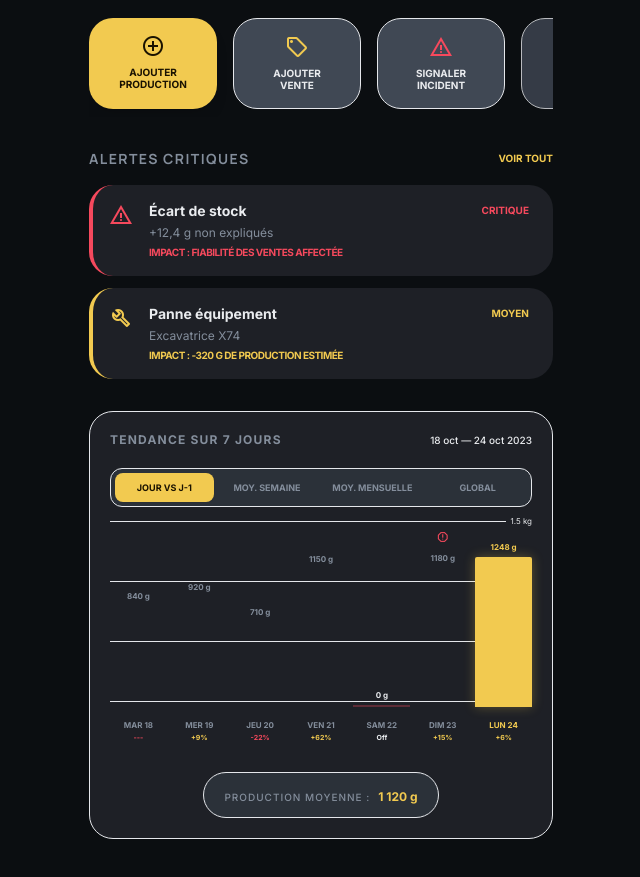
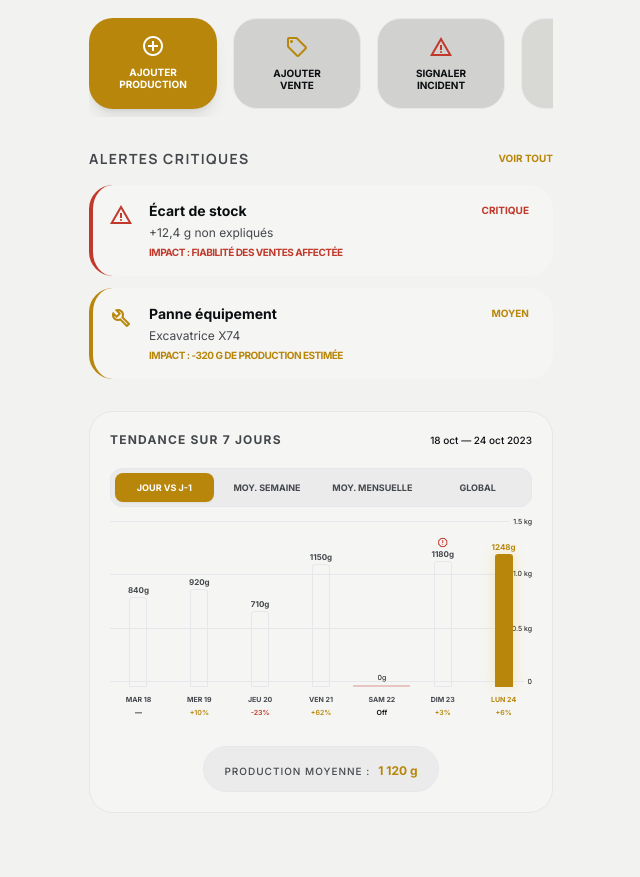
Before and after one commit to maravillapapi/GTAGoldTrackingApp, a React (Vite) app: page / in a window 1280 px wide. Shown: the part 1032-1909 px from the top of the page, without its empty margins (375-1015 px from the left). Built offline with nearby package versions, Linux system fonts and the light colour scheme.

Commit message:
UI: Finalisation du mode sombre (Binance), correction du graphique 7j et navigation globale

```diff
--- a/src/components/NavigationTabBar.tsx
+++ b/src/components/NavigationTabBar.tsx
@@ -4,11 +4,11 @@ import { Icon } from './Icon';
 
 const NavigationTabBar: React.FC = () => {
   return (
-    <nav className="fixed bottom-0 left-0 w-full z-50 flex justify-around items-center px-4 pb-6 pt-3 bg-[#0E0E0E] rounded-t-[24px] shadow-[0_-4px_40px_rgba(0,0,0,0.4)] border-t border-outline-variant/10">
+    <nav className="fixed bottom-0 left-0 w-full z-50 flex justify-around items-center px-4 pb-6 pt-3 bg-background/95 backdrop-blur-lg rounded-t-[28px] shadow-[0_-8px_40px_rgba(0,0,0,0.15)] dark:shadow-[0_-8px_40px_rgba(0,0,0,0.4)] border-t border-outline-variant/10">
       <NavLink
         to="/"
         end
-        className={({ isActive }) => `flex flex-col items-center justify-center transition-all ${isActive ? 'text-primary bg-surface-container-low rounded-xl px-4 py-2' : 'text-on-surface-variant opacity-60 hover:text-primary'} `}
+        className={({ isActive }) => `flex flex-col items-center justify-center transition-all ${isActive ? 'text-primary bg-primary/10 rounded-xl px-4 py-2' : 'text-on-surface-variant opacity-60 hover:text-primary'} `}
       >
         {({ isActive }) => (
           <>
--- a/src/index.css
+++ b/src/index.css
@@ -42,8 +42,8 @@
     --color-surface-container-highest: #404854;
     --color-on-surface: #EAECEF;
     --color-on-surface-variant: #848E9C;
-    --color-outline: #474D57;
-    --color-outline-variant: #2B3139;
+    --color-outline: #2B3139;
+    --color-outline-variant: #1E2026;
     --color-primary: #F2CA50;
     --color-on-primary: #1A1200;
     --color-primary-container: #D4AF37;
@@ -93,9 +93,13 @@
     background: linear-gradient(135deg, #C8960C 0%, #9A6F00 100%);
   }
 
-  /* Dark mode: warm classic brass */
+  /* Dark mode: warm classic brass + text uses dark background for max contrast */
   .dark .metallic-gradient {
     background: linear-gradient(135deg, #f2ca50 0%, #d4af37 100%);
+    color: var(--color-background) !important;
+  }
+  .dark .metallic-gradient * {
+    color: var(--color-background) !important;
   }
 
   .glass-card {
--- a/src/pages/Home.tsx
+++ b/src/pages/Home.tsx
@@ -5,48 +5,41 @@ import { useAppContext } from '../contexts/AppContext';
 
 type ChartTab = 'day' | 'week' | 'month' | 'global';
 
-const CHART_DATASETS: Record<ChartTab, { day: string; g: number; change: string; isOff: boolean; hasAlert: boolean; isToday: boolean }[]> = {
-  day: [
-    { day: 'Mar 18', g: 840,  change: '---',  isOff: false, hasAlert: false, isToday: false },
-    { day: 'Mer 19', g: 920,  change: '+9%',  isOff: false, hasAlert: false, isToday: false },
-    { day: 'Jeu 20', g: 710,  change: '-22%', isOff: false, hasAlert: false, isToday: false },
-    { day: 'Ven 21', g: 1150, change: '+62%', isOff: false, hasAlert: false, isToday: false },
-    { day: 'Sam 22', g: 0,    change: 'Off',  isOff: true,  hasAlert: false, isToday: false },
-    { day: 'Dim 23', g: 1180, change: '+15%', isOff: false, hasAlert: true,  isToday: false },
-    { day: 'Lun 24', g: 1248, change: '+6%',  isOff: false, hasAlert: false, isToday: true  },
-  ],
-  week: [
-    { day: 'S.38', g: 1020, change: '---',  isOff: false, hasAlert: false, isToday: false },
-    { day: 'S.39', g: 980,  change: '-4%',  isOff: false, hasAlert: false, isToday: false },
-    { day: 'S.40', g: 1100, change: '+12%', isOff: false, hasAlert: false, isToday: false },
-    { day: 'S.41', g: 870,  change: '-21%', isOff: false, hasAlert: true,  isToday: false },
-    { day: 'S.42', g: 1050, change: '+21%', isOff: false, hasAlert: false, isToday: false },
-    { day: 'S.43', g: 1180, change: '+12%', isOff: false, hasAlert: false, isToday: false },
-    { day: 'S.44', g: 1120, change: '-5%',  isOff: false, hasAlert: false, isToday: true  },
-  ],
-  month: [
-    { day: 'Avr',  g: 890,  change: '---',  isOff: false, hasAlert: false, isToday: false },
-    { day: 'Mai',  g: 1020, change: '+15%', isOff: false, hasAlert: false, isToday: false },
-    { day: 'Juin', g: 1150, change: '+13%', isOff: false, hasAlert: false, isToday: false },
-    { day: 'Juil', g: 980,  change: '-15%', isOff: false, hasAlert: true,  isToday: false },
-    { day: 'Aou',  g: 1080, change: '+10%', isOff: false, hasAlert: false, isToday: false },
-    { day: 'Sep',  g: 1200, change: '+11%', isOff: false, hasAlert: false, isToday: false },
-    { day: 'Oct',  g: 1120, change: '-7%',  isOff: false, hasAlert: false, isToday: true  },
-  ],
-  global: [
-    { day: '2020', g: 720,  change: '---',  isOff: false, hasAlert: false, isToday: false },
-    { day: '2021', g: 890,  change: '+24%', isOff: false, hasAlert: false, isToday: false },
-    { day: '2022', g: 1050, change: '+18%', isOff: false, hasAlert: false, isToday: false },
-    { day: '2023', g: 1120, change: '+7%',  isOff: false, hasAlert: false, isToday: true  },
-    { day: 'Obj.',  g: 1300, change: 'Cible', isOff: false, hasAlert: false, isToday: false },
-    { day: '',      g: 0,   change: '',     isOff: true,  hasAlert: false, isToday: false },
-    { day: '',      g: 0,   change: '',     isOff: true,  hasAlert: false, isToday: false },
-  ],
-};
+// 7-day bars NEVER change — only the % comparison mode changes per tab
+const DAY_DATA = [
+  { day: 'Mar 18', g: 840,  hasAlert: false, isToday: false, isOff: false },
+  { day: 'Mer 19', g: 920,  hasAlert: false, isToday: false, isOff: false },
+  { day: 'Jeu 20', g: 710,  hasAlert: false, isToday: false, isOff: false },
+  { day: 'Ven 21', g: 1150, hasAlert: false, isToday: false, isOff: false },
+  { day: 'Sam 22', g: 0,    hasAlert: false, isToday: false, isOff: true  },
+  { day: 'Dim 23', g: 1180, hasAlert: true,  isToday: false, isOff: false },
+  { day: 'Lun 24', g: 1248, hasAlert: false, isToday: true,  isOff: false },
+];
+const WEEKLY_AVG  = 1000;
+const MONTHLY_AVG = 1080;
+const GLOBAL_REF  = 920;
+const CHART_H = 160;
+const MAX_G   = 1500;
+
+function getChange(tab: ChartTab, idx: number): string {
+  const d = DAY_DATA[idx];
+  if (d.isOff) return 'Off';
+  let ref: number;
+  if (tab === 'day') {
+    let prev = idx - 1;
+    while (prev >= 0 && (DAY_DATA[prev].isOff || DAY_DATA[prev].g === 0)) prev--;
+    if (prev < 0) return '—';
+    ref = DAY_DATA[prev].g;
+  } else if (tab === 'week')  { ref = WEEKLY_AVG; }
+    else if (tab === 'month') { ref = MONTHLY_AVG; }
+    else                      { ref = GLOBAL_REF; }
+  const pct = ((d.g - ref) / ref) * 100;
+  return (pct >= 0 ? '+' : '') + pct.toFixed(0) + '%';
+}
 
 const TAB_LABELS: Record<ChartTab, string> = {
-  day: 'Jour vs J-1',
-  week: 'Moy. Semaine',
+  day:   'Jour vs J-1',
+  week:  'Moy. Semaine',
   month: 'Moy. Mensuelle',
   global: 'Global',
 };
@@ -246,50 +239,53 @@ const Home: React.FC = () => {
             ))}
           </div>
 
-          {/* Chart area */}
-          {(() => {
-            const data = CHART_DATASETS[chartTab];
-            const maxG = Math.max(...data.map(d => d.g), 1500);
-            return (
+          {/* Chart area — bars use pixel heights for reliable rendering */}
           <div className="w-full">
-                {/* Y-axis grid + bars */}
-                <div className="relative" style={{ height: '180px' }}>
-                  {/* Grid lines */}
-                  {[1500, 1000, 500, 0].map((val) => (
+            {/* Chart: grid lines + bars together */}
+            <div className="relative" style={{ height: `${CHART_H}px` }}>
+              {/* Horizontal grid lines */}
+              {[MAX_G, MAX_G * 0.67, MAX_G * 0.33, 0].map((val) => (
                 <div
                   key={val}
                   className="absolute left-0 right-0 flex items-center pointer-events-none"
-                      style={{ bottom: `${(val / maxG) * 100}%` }}
+                  style={{ bottom: `${(val / MAX_G) * CHART_H}px` }}
                 >
-                      <div className="w-full border-t border-outline-variant/15" />
-                      <span className="text-[8px] text-on-surface-variant/40 pl-1 whitespace-nowrap">{val === 0 ? '0' : `${val/1000} kg`}</span>
+                  <div className="flex-1 border-t border-outline-variant/20" />
+                  <span className="text-[7px] text-on-surface-variant/40 pl-1 whitespace-nowrap">
+                    {val === 0 ? '0' : `${(val / 1000).toFixed(1)} kg`}
+                  </span>
                 </div>
               ))}
 
-                  {/* Bars */}
-                  <div className="absolute inset-0 flex items-end gap-1 pb-0">
-                    {data.map((d) => {
-                      const pct = (d.g / maxG) * 100;
+              {/* Bars row — each column is a portion of the chart width */}
+              <div className="absolute inset-0 flex items-end gap-1">
+                {DAY_DATA.map((d) => {
+                  const barH = d.isOff ? 0 : Math.max((d.g / MAX_G) * CHART_H, 3);
                   return (
-                        <div key={d.day} className="flex-1 flex flex-col items-center justify-end h-full">
-                          {/* Alert icon */}
+                    <div key={d.day} className="flex-1 flex flex-col items-center" style={{ height: `${CHART_H}px` }}>
+                      {/* spacer pushes bar to bottom */}
+                      <div className="flex-1" />
+                      {/* Alert */}
                       {d.hasAlert && (
-                            <div className="mb-1 text-error text-[10px]">
-                              <span style={{fontFamily:'Material Symbols Outlined', fontSize:'14px', color:'var(--color-error)'}}>report</span>
-                            </div>
+                        <span style={{ fontFamily: 'Material Symbols Outlined', fontSize: '13px', color: 'var(--color-error)', lineHeight: 1 }}>report</span>
                       )}
-                          {/* Value label */}
+                      {/* Value */}
                       {!d.isOff && d.g > 0 && (
-                            <span className={`text-[8px] font-bold mb-1 ${d.isToday ? 'text-primary' : 'text-on-surface-variant'}`}>{d.g} g</span>
+                        <span className={`text-[8px] font-bold leading-tight mb-0.5 ${d.isToday ? 'text-primary' : 'text-on-surface-variant'}`}>
+                          {d.g}g
+                        </span>
                       )}
-                          {d.isOff && <span className="text-[8px] font-bold mb-1 text-on-surface-variant/50">0 g</span>}
+                      {d.isOff && <span className="text-[7px] text-on-surface-variant/40 mb-0.5">0g</span>}
                       {/* Bar */}
                       {d.isOff ? (
-                            <div className="w-full" style={{ height: '2px', background: 'var(--color-error)', opacity: 0.3 }} />
+                        <div className="w-full" style={{ height: '2px', background: 'var(--color-error)', opacity: 0.25 }} />
                       ) : (
                         <div
-                              className={`w-full rounded-t-sm transition-all ${d.isToday ? 'bg-primary shadow-[0_0_12px_rgba(242,202,80,0.3)]' : 'bg-primary/30'}`}
-                              style={{ height: `${Math.max(pct, 2)}%` }}
+                          className={`w-full max-w-[18px] min-w-[10px] rounded-t-[3px] transition-all duration-300 ${d.isToday ? 'bg-primary' : 'bg-on-surface-variant/20 border border-on-surface-variant/10'}`}
+                          style={{
+                            height: `${barH}px`,
+                            boxShadow: d.isToday ? '0 0 14px rgba(242,202,80,0.35)' : 'none',
+                          }}
                         />
                       )}
                     </div>
@@ -299,21 +295,26 @@ const Home: React.FC = () => {
             </div>
 
             {/* X-axis labels */}
-                <div className="flex gap-1 mt-3">
-                  {data.map((d) => {
-                    const changeNeg = d.change.startsWith('-');
-                    const changePos = d.change.startsWith('+');
+            <div className="flex gap-1 mt-2">
+              {DAY_DATA.map((d, idx) => {
+                const change = getChange(chartTab, idx);
+                const isNeg = change.startsWith('-');
+                const isPos = change.startsWith('+');
                 return (
-                      <div key={`lbl-${d.day}`} className="flex-1 flex flex-col items-center gap-0.5">
-                        <span className={`text-[8px] font-bold uppercase whitespace-nowrap ${d.isToday ? 'text-primary' : 'text-on-surface-variant'}`}>{d.day}</span>
-                        <span className={`text-[7px] font-bold ${changeNeg ? 'text-error' : changePos ? 'text-primary' : 'text-on-surface-variant/50'}`}>{d.change}</span>
+                  <div key={`x-${d.day}`} className="flex-1 flex flex-col items-center gap-0.5">
+                    <span className={`text-[7px] font-bold uppercase whitespace-nowrap ${d.isToday ? 'text-primary' : 'text-on-surface-variant'}`}>
+                      {d.day}
+                    </span>
+                    <span className={`text-[7px] font-semibold ${
+                      d.isOff ? 'text-on-surface-variant/40' : isNeg ? 'text-error' : isPos ? 'text-primary' : 'text-on-surface-variant/50'
+                    }`}>
+                      {change}
+                    </span>
                   </div>
                 );
               })}
             </div>
           </div>
-            );
-          })()}
 
           <div className="flex justify-center pt-2">
             <div className="bg-surface-container px-5 py-2.5 rounded-full border border-outline-variant/10">
```
Also changed, not shown: src/App.tsx (+9 -2 lines), src/contexts/AppContext.tsx (+13 -2 lines). Lines whose indentation alone changed are shown as unchanged.
